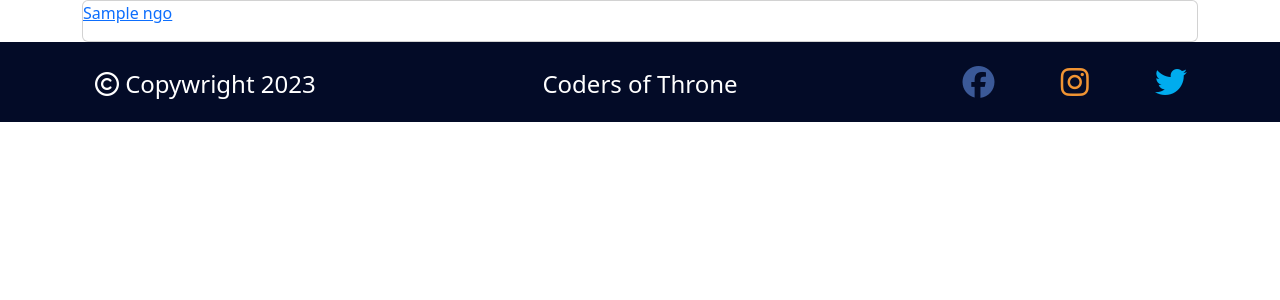
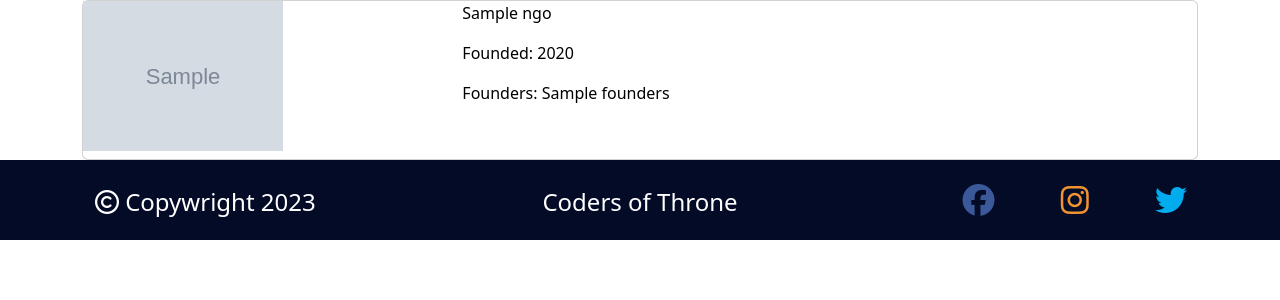
Before and after one commit to lpewton/Feb-2023-Hackathon, a Django app: template templates/search_results.html in a window 1280 px wide. Shown: the part 90-390 px from the top of the page. Run offline with Django 3.2, Linux system fonts and the light colour scheme; the template is opened without the code that fills it: most values are stand-ins (such as "Sample title", 1, 10 or a date in 2020); grey boxes marked "Sample" are stand-in pictures; some libraries are stand-ins or nearby versions; some web fonts are replaced.

Commit message:
modify search results pageg

```diff
--- a/templates/search_results.html
+++ b/templates/search_results.html
@@ -11,11 +11,23 @@
         {% for ngo in object_list %}
             <!-- modify this to your liking. This works exactly like a JS/Python For Loop -->
             <div class="col-12">
-                <div class="card">
-                    <a href="{% url 'ngo_single' ngo.pk %}" class="post-link index-review-link">
-                        <div class="card-text">
-                            <p>{{ngo.name}}</p>
+                <div class="card" style="height: 160px">
+                    <a href="{% url 'ngo_single' ngo.pk %}" class="post-link index-review-link" style="text-decoration: none; color: black">
+                        <div class="row">
+                            <div class="col-12 col-lg-4">
+                                {% if 'placeholder' in ngo.image.url %}
+                                    <img src="https://res.cloudinary.com/adamboley/image/upload/v1664390648/ozkmx0djgq9rf1f7rksi.jpg" alt="" style="max-width: 220px; max-height: 150px;">
+                                {% else %}
+                                    <img src="{{ ngo.image.url }}" alt="" style="max-width: 220px; max-height: 150px;">
+                                {% endif %}
+                            </div>
+                            <div class="col-12 col-lg-8">
+                                <p>{{ngo.name}}</p>
+                                <p>Founded: {{ ngo.year }}</p>
+                                <p>Founders: {{ ngo.founders }}</p>
+                            </div>
                         </div>
+
                     </a>
                 </div>
             </div>
```
Also changed, not shown: templates/base.html (+1 -12 lines).
